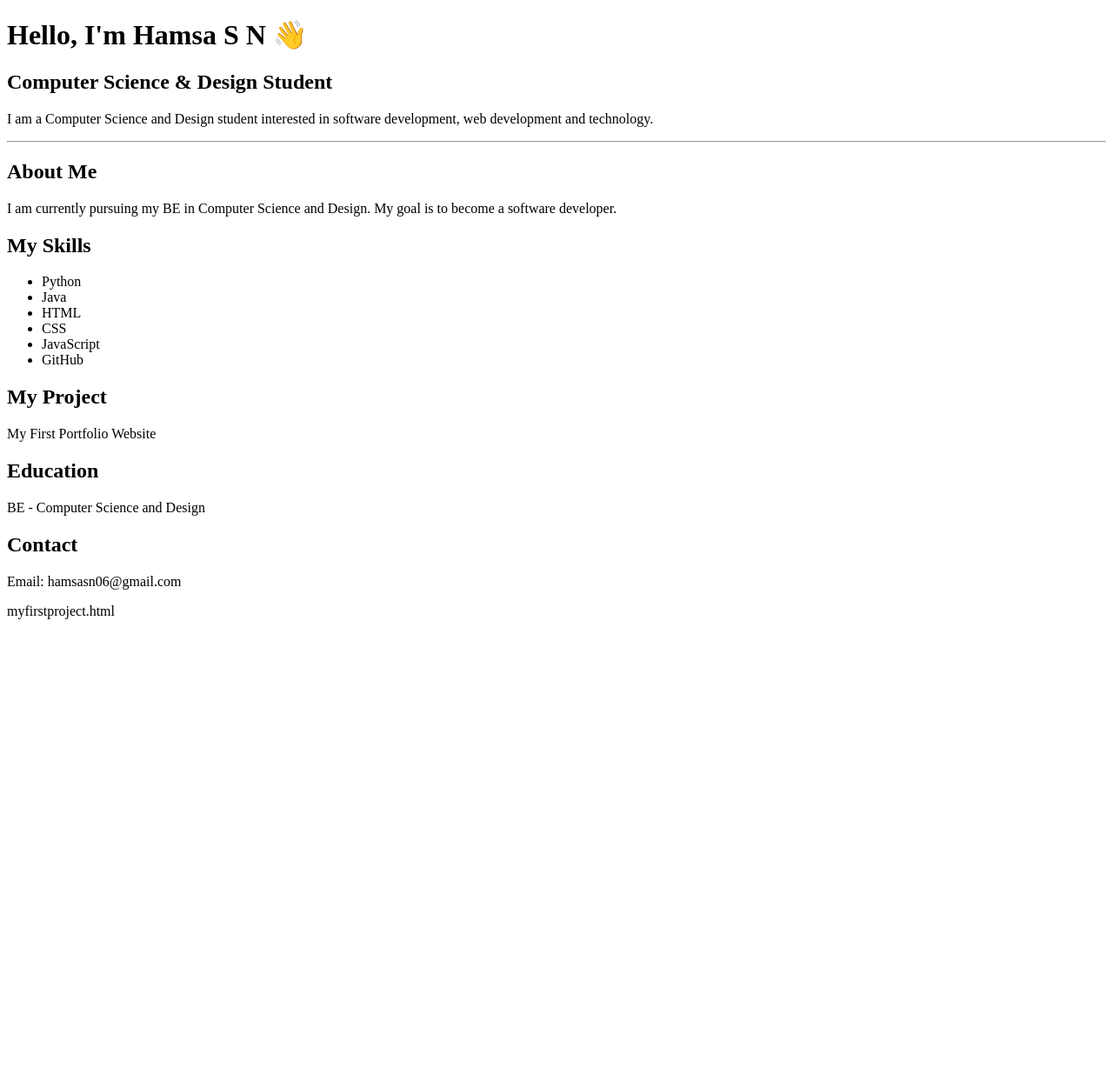
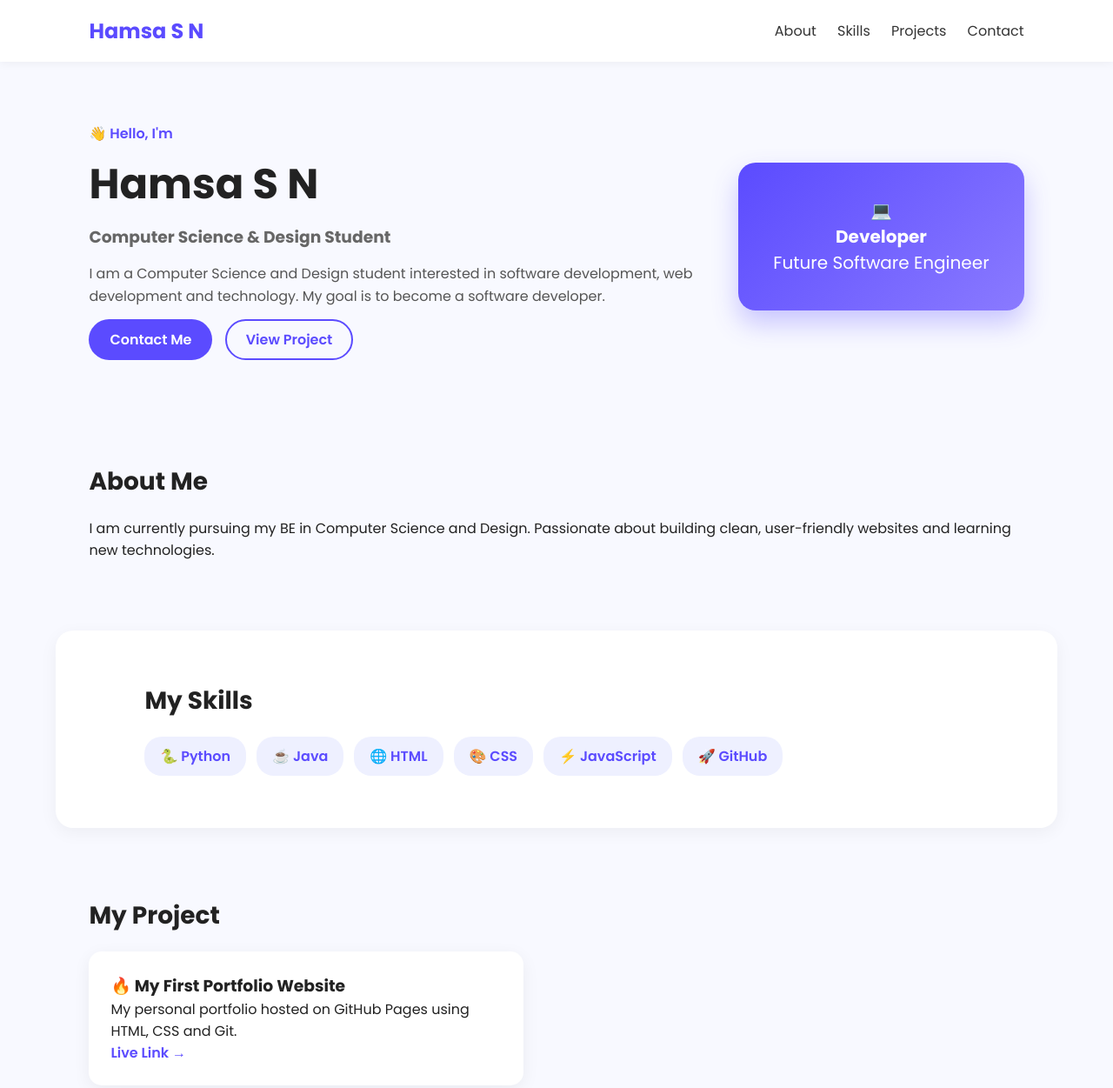
Before and after one commit to Hamsa023/hamsa023.github.io, a plain HTML site: page index.html in a window 1280 px wide. Shown: the top 1251 px of the page at 87% size. Before the commit the page ends 800 px from the top, so only its background shows below. Drawn offline with Linux system fonts and the light colour scheme.

Commit message:
new pro design

```diff
--- a/index.html
+++ b/index.html
@@ -1,51 +1,75 @@
 <!DOCTYPE html>
-<html>
+<html lang="en">
 <head>
-    <title>Hamsa S N | Portfolio</title>
+<meta charset="UTF-8">
+<meta name="viewport" content="width=device-width, initial-scale=1.0">
+<title>Hamsa S N | Portfolio</title>
+<link rel="stylesheet" href="style.css">
+<link href="https://fonts.googleapis.com/css2?family=Poppins:wght@300;400;600;700&display=swap" rel="stylesheet">
 </head>
-
 <body>
 
-    <h1>Hello, I'm Hamsa S N 👋</h1>
+<nav>
+  <h2>Hamsa S N</h2>
+  <div>
+    <a href="#about">About</a>
+    <a href="#skills">Skills</a>
+    <a href="#project">Projects</a>
+    <a href="#contact">Contact</a>
+  </div>
+</nav>
 
-    <h2>Computer Science & Design Student</h2>
+<section class="hero">
+  <div class="hero-text">
+    <span>👋 Hello, I'm</span>
+    <h1>Hamsa S N</h1>
+    <h3>Computer Science & Design Student</h3>
+    <p>I am a Computer Science and Design student interested in software development, web development and technology. My goal is to become a software developer.</p>
+    <a href="#contact" class="btn">Contact Me</a>
+    <a href="myfirstproject.html" class="btn-outline">View Project</a>
+  </div>
+  <div class="hero-card">
+    <div class="card">💻<br><b>Developer</b><br>Future Software Engineer</div>
+  </div>
+</section>
 
-    <p>
-        I am a Computer Science and Design student interested in
-        software development, web development and technology.
-    </p>
+<section id="about" class="section">
+  <h2>About Me</h2>
+  <p>I am currently pursuing my BE in Computer Science and Design. Passionate about building clean, user-friendly websites and learning new technologies.</p>
+</section>
 
-    <hr>
+<section id="skills" class="section dark">
+  <h2>My Skills</h2>
+  <div class="skills-grid">
+    <span>🐍 Python</span>
+    <span>☕ Java</span>
+    <span>🌐 HTML</span>
+    <span>🎨 CSS</span>
+    <span>⚡ JavaScript</span>
+    <span>🚀 GitHub</span>
+  </div>
+</section>
 
-    <h2>About Me</h2>
-    <p>
-        I am currently pursuing my BE in Computer Science and Design.
-        My goal is to become a software developer.
-    </p>
+<section id="project" class="section">
+  <h2>My Project</h2>
+  <div class="project-card">
+    <h3>🔥 My First Portfolio Website</h3>
+    <p>My personal portfolio hosted on GitHub Pages using HTML, CSS and Git.</p>
+    <a href="https://hamsa023.github.io" target="_blank">Live Link →</a>
+  </div>
+</section>
 
-    <h2>My Skills</h2>
-    <ul>
-        <li>Python</li>
-        <li>Java</li>
-        <li>HTML</li>
-        <li>CSS</li>
-        <li>JavaScript</li>
-        <li>GitHub</li>
-    </ul>
+<section id="education" class="section dark">
+  <h2>Education</h2>
+  <p><b>BE - Computer Science and Design</b><br>Currently pursuing</p>
+</section>
 
-    <h2>My Project</h2>
-    <p>
-        My First Portfolio Website
-    </p>
-
-    <h2>Education</h2>
-    <p>
-        BE - Computer Science and Design
-    </p>
-
-    <h2>Contact</h2>
-    <p>Email: hamsasn06@gmail.com</p>
+<section id="contact" class="section contact">
+  <h2>Contact</h2>
+  <p>📧 Email: <a href="mailto:hamsas06@gmail.com">hamsas06@gmail.com</a></p>
+  <p>🌐 GitHub: <a href="https://github.com/hamsa023">github.com/hamsa023</a></p>
+  <div class="footer">© 2026 Hamsa S N. Built with ❤️</div>
+</section>
 
 </body>
 </html>
-myfirstproject.html
--- a/style.css
+++ b/style.css
@@ -1,20 +1,24 @@
-body {
-  margin: 0;
-  font-family: Arial, sans-serif;
-  background: linear-gradient(135deg, #667eea, #764ba2);
-  color: white;
-  text-align: center;
-  height: 100vh;
-  display: flex;
-  flex-direction: column;
-  justify-content: center;
-  align-items: center;
-}
-
-h1 {
-  font-size: 50px;
-}
-
-p {
-  font-size: 20px;
-}
+* { margin:0; padding:0; box-sizing:border-box; font-family:'Poppins', sans-serif; }
+body { background:#f8f9ff; color:#222; scroll-behavior:smooth; }
+nav { display:flex; justify-content:space-between; align-items:center; padding:18px 8%; background:white; position:sticky; top:0; box-shadow:0 2px 10px rgba(0,0,0,0.05); z-index:10; }
+nav h2 { color:#5b4bff; }
+nav a { margin-left:20px; text-decoration:none; color:#333; font-weight:500; }
+nav a:hover { color:#5b4bff; }
+.hero { display:flex; justify-content:space-between; align-items:center; padding:70px 8%; gap:30px; flex-wrap:wrap; }
+.hero-text { flex:1; min-width:280px; }
+.hero-text span { color:#5b4bff; font-weight:600; }
+.hero-text h1 { font-size:48px; margin:10px 0; }
+.hero-text h3 { color:#666; margin-bottom:15px; }
+.hero-text p { color:#555; line-height:1.6; margin-bottom:25px; }
+.btn { background:#5b4bff; color:white; padding:12px 24px; border-radius:30px; text-decoration:none; font-weight:600; margin-right:10px; }
+.btn-outline { border:2px solid #5b4bff; color:#5b4bff; padding:10px 22px; border-radius:30px; text-decoration:none; font-weight:600; }
+.hero-card .card { background:linear-gradient(135deg,#5b4bff,#8a7aff); color:white; padding:40px; border-radius:20px; text-align:center; font-size:20px; box-shadow:0 15px 30px rgba(91,75,255,0.3); }
+.section { padding:60px 8%; }
+.section h2 { font-size:28px; margin-bottom:20px; color:#222; }
+.dark { background:white; border-radius:20px; margin:20px 5%; box-shadow:0 5px 20px rgba(0,0,0,0.05); }
+.skills-grid { display:flex; flex-wrap:wrap; gap:12px; }
+.skills-grid span { background:#eef0ff; color:#5b4bff; padding:10px 18px; border-radius:20px; font-weight:600; }
+.project-card { background:white; padding:25px; border-radius:15px; box-shadow:0 5px 20px rgba(0,0,0,0.06); max-width:500px; }
+.project-card a { color:#5b4bff; text-decoration:none; font-weight:600; }
+.contact a { color:#5b4bff; text-decoration:none; }
+.footer { margin-top:30px; color:#888; font-size:14px; }
```
